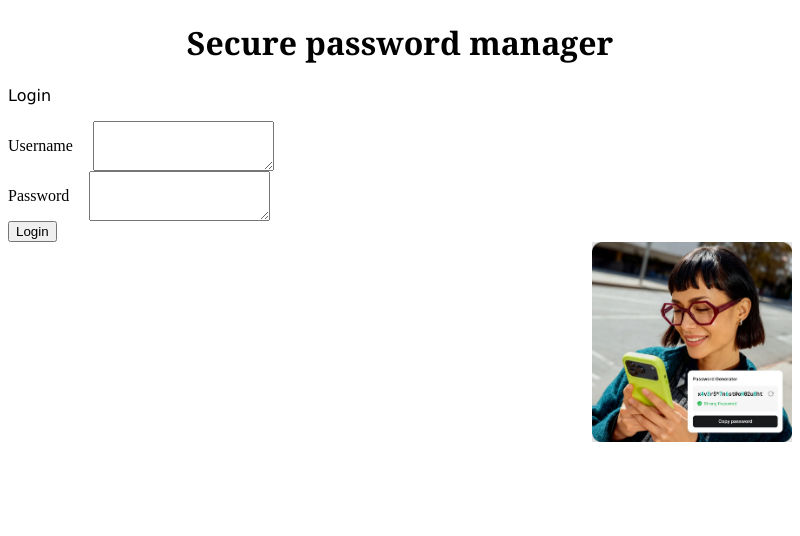
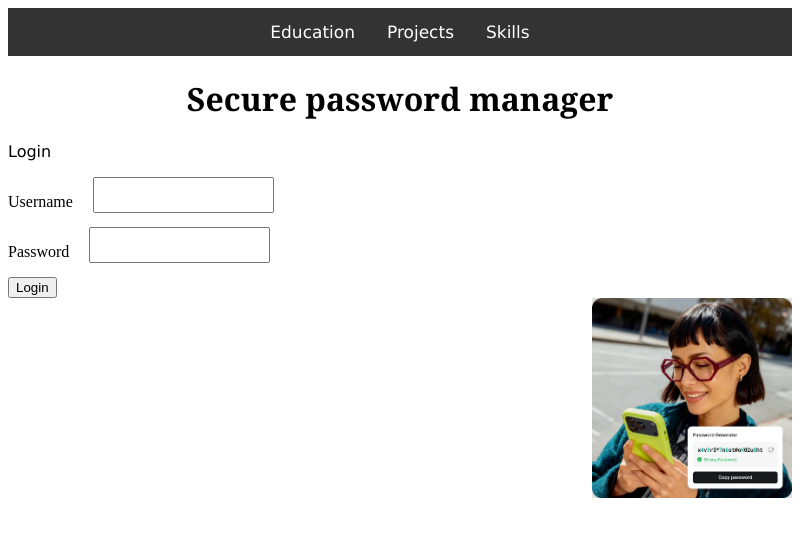
Before and after one commit to rythem253/Projects, an Electron app: page PasswordManager/index.html in a window 800 px wide. Drawn offline with Linux system fonts and the light colour scheme.

Commit message:
added navigation bar, code from old project

```diff
--- a/PasswordManager/index.html
+++ b/PasswordManager/index.html
@@ -8,18 +8,30 @@
 <!-- main body -->
 <body>
 
+    <!-- Navigation Bar -->
+    <div class="topnav">
+        <button id="educationBtn">Education</button>
+        <button id="projectBtn">Projects</button>
+        <button id="skillsBtn">Skills</button>
+    </div>
+
     <h1 style="text-align: center;font-family: Georgia, 'Times New Roman', Times, serif;">Secure password manager</h1>
     <p style="font-family: Verdana, Geneva, Tahoma, sans-serif">Login </p>
 
     <div class="flex-container">
         <p> Username </p>
-        <textarea> </textarea>
+        <div class="usrTxt">
+            <textarea></textarea>
+        </div>
     </div>
 
     <div class="flex-container">
         <p> Password</p>
-        <textarea> </textarea>
+        <div class="usrTxt">
+            <textarea></textarea>
+        </div>
     </div>
+
     <button> Login </button>
 
     <div class="pic1_allign">
--- a/PasswordManager/styles.css
+++ b/PasswordManager/styles.css
@@ -27,3 +27,42 @@
     display: flex;
     justify-content: right;
 }
+
+.usrTxt textarea{
+  resize: none;
+}
+
+/* Adds navigation bar color */
+.topnav {
+    background-color: #333;
+    overflow: hidden;
+    display: flex;
+    justify-content: center;
+    align-items: center;
+}
+
+/* Adds font and color */
+.topnav button {
+    float: right;
+    color: black;
+    background-color: #333;
+    font-family: Verdana, Geneva, Tahoma, sans-serif;
+    color: white;
+    text-align: center;
+    padding: 14px 16px;
+    text-decoration: none;
+    font-size: 17px;
+    border: none;
+}
+
+/* Adds hover */
+.topnav button:hover {
+    background-color: white;
+    color: rgb(0, 0, 0);
+}
+
+/* Adds color on the tab which is active */
+.topnav button.active {
+  background-color: #04AA6D;
+  color: white;
+}
```
